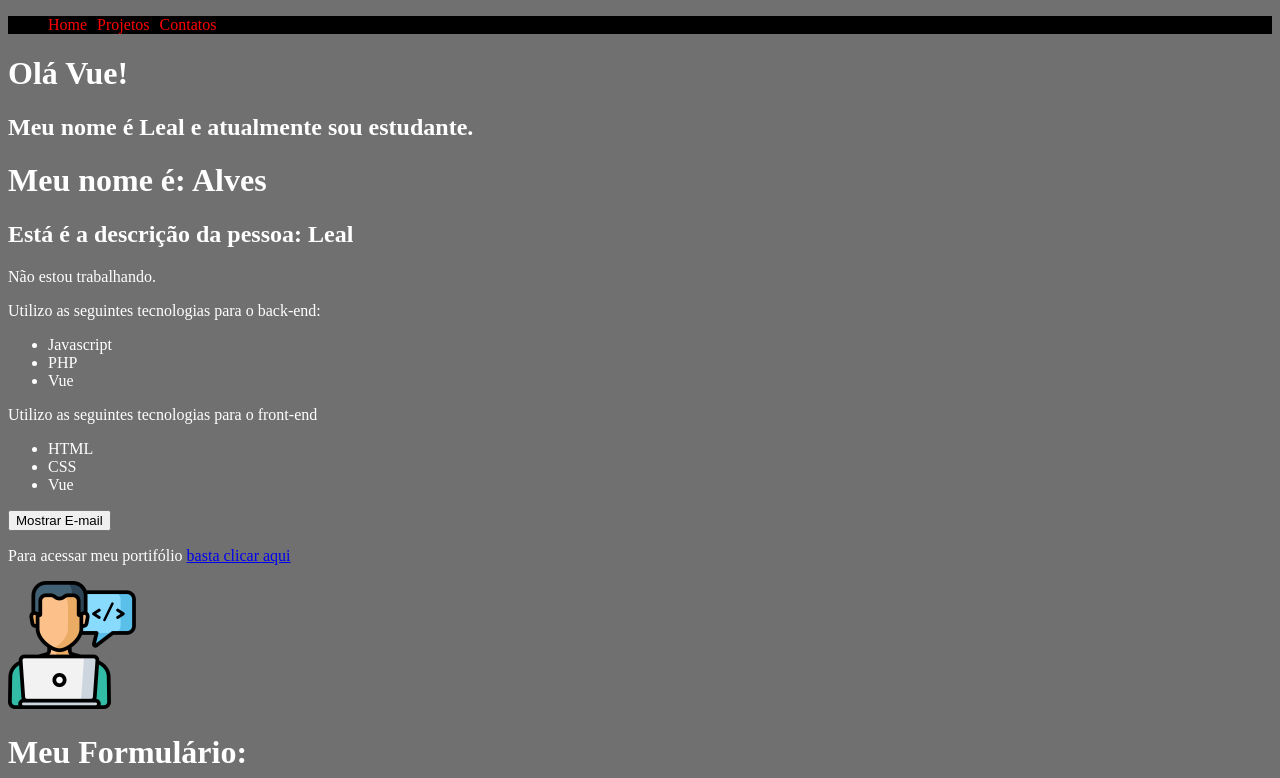
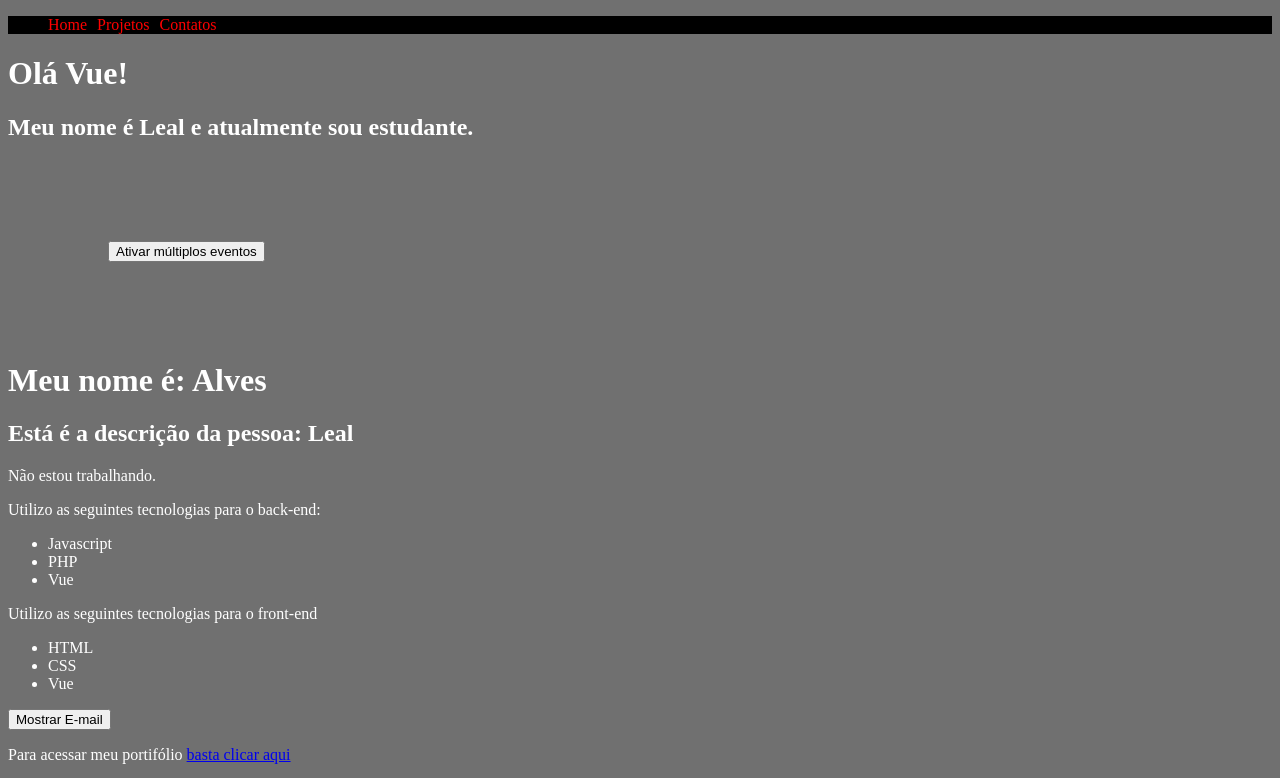
Before and after one commit to lealalves/2-projeto-vue, a Vue app: page / in a window 1280 px wide. Shown: the top 778 px of the page. Built offline with nearby package versions, Linux system fonts and the light colour scheme.

Commit message:
Múltiplos eventos

```diff
--- /dev/null
+++ b/src/components/MultiplosEventos.vue
@@ -0,0 +1,36 @@
+<template>
+    <div>
+        <button @click="primeiro(txt1), segundo(txt2), terceiro()">Ativar múltiplos eventos</button>
+        <p>{{ multiplos_eventos }}</p>
+    </div>
+</template>
+
+<script>
+export default {
+    name: 'MultiplosEventos',
+    data(){
+        return {
+            multiplos_eventos: "",
+            txt1: 'Primeiro evento',
+            txt2: 'Segundo evento'
+        }
+    },
+    methods: {
+        primeiro(txt) {
+            this.multiplos_eventos = txt
+        },
+        segundo(txt){
+            setTimeout(() => this.multiplos_eventos = txt, 1000);
+        },
+        terceiro() {
+            setTimeout(() => this.multiplos_eventos = "", 2000);
+        }
+    }
+}
+</script>
+
+<style scoped>
+    div{
+        margin: 100px
+    }
+</style>
--- a/src/components/PrimeiroComponente.vue
+++ b/src/components/PrimeiroComponente.vue
@@ -2,12 +2,19 @@
     <div>
         <h1>Olá Vue!</h1>
         <h2>Meu nome é {{ name }} e atualmente sou {{ profissao }}.</h2>
+        <MultiplosEventos />
     </div>
 </template>
 
 <script>
+import MultiplosEventos from "./MultiplosEventos.vue"
+
+
 export default {
     name: 'PrimeiroComponente',
+    components: {
+        MultiplosEventos
+    },
     data(){
         return {
             name: 'Leal',
```
